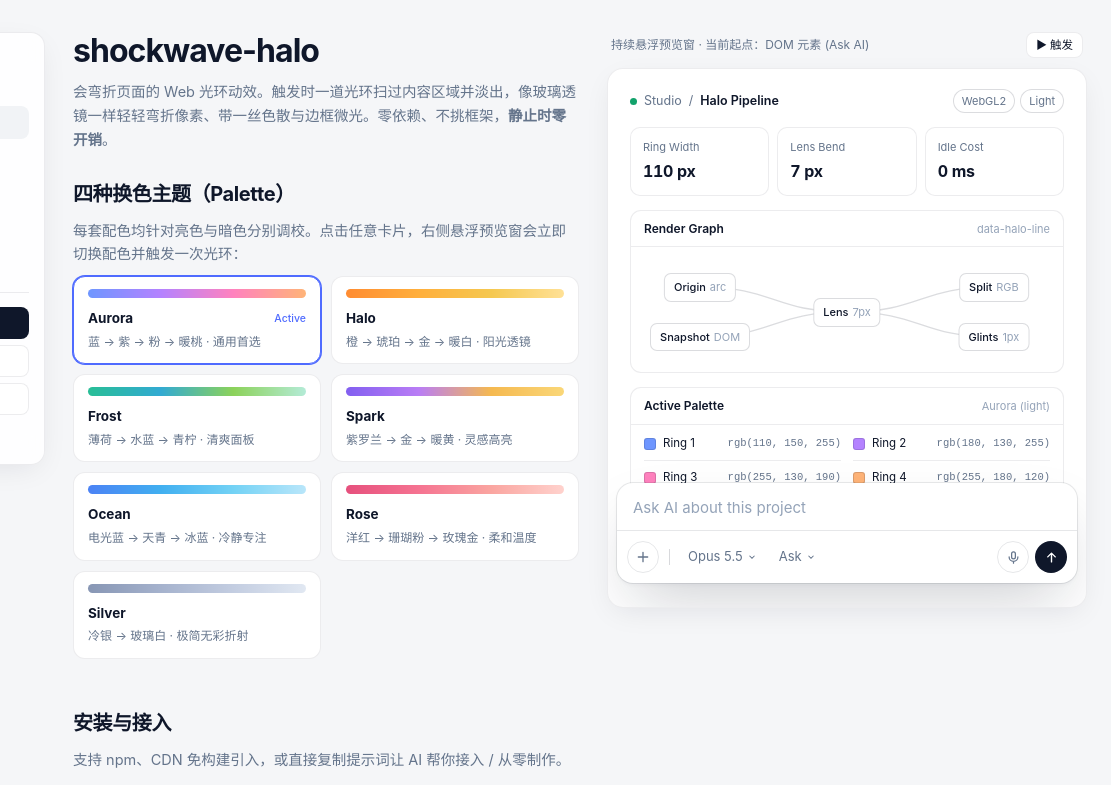
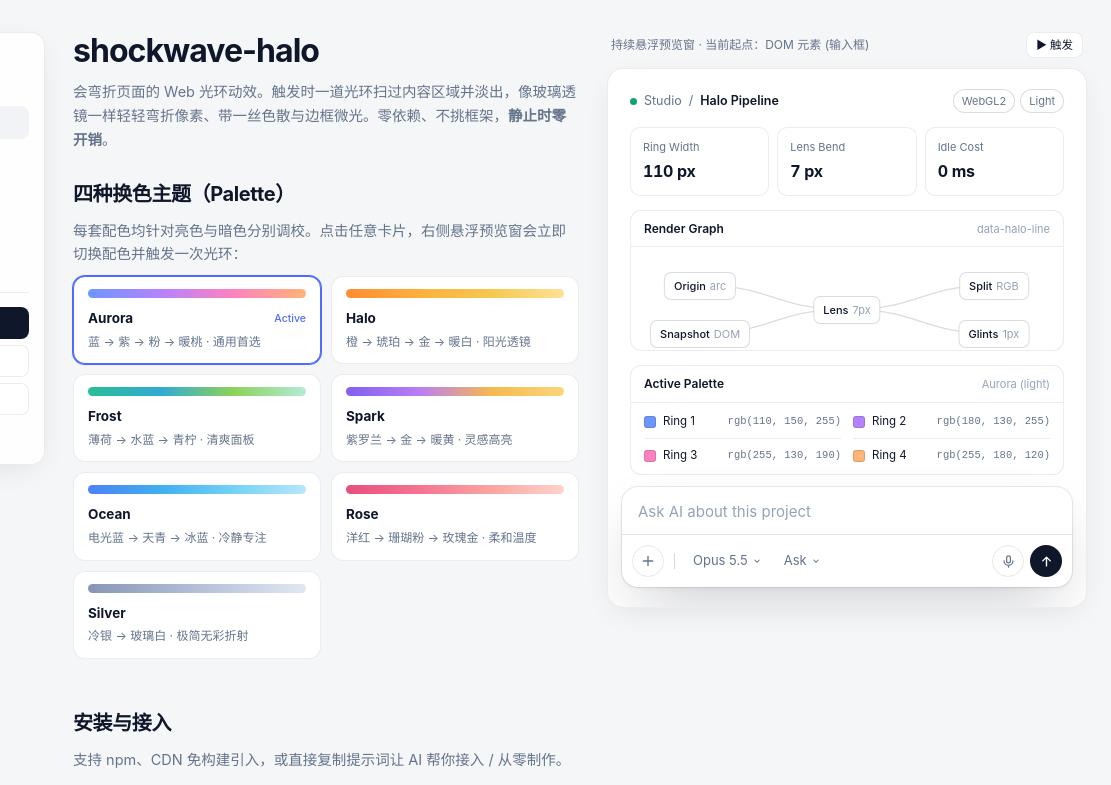
Before and after one commit to amasun/shockwave-halo, a website: page demo/index.html in a window 1280 px wide. Both pictures are taken after a click on the button "▶ 触发光环". Shown: the top 785 px of the page, 169-1280 px from the left. Drawn offline with nearby package versions, Linux system fonts and the light colour scheme.

Commit message:
feat(demo): keep dashboard AI input expanded and trigger halo on send button

```diff
--- a/ai-pill.js
+++ b/ai-pill.js
@@ -54,7 +54,7 @@ const isMac = /Mac|iPhone|iPad/.test(navigator.platform);
 export function createAIPill(container, options = {}) {
   const o = {
     placeholder: 'Ask AI about this project', shortcut: 'k', model: 'Opus 5.5', mode: 'Ask',
-    bottom: 48, zIndex: 10, reducedMotion: 'auto',
+    bottom: 48, zIndex: 10, reducedMotion: 'auto', alwaysOpen: false,
     onTrigger: null, onSubmit: null, onOpen: null, onClose: null, ...options,
   };
   if (!document.getElementById('aip-css')) {
@@ -136,22 +136,30 @@ export function createAIPill(container, options = {}) {
     return true;
   }
   function close() {
-    if (st === 'closed' || st === 'closing') return;
+    if (o.alwaysOpen || st === 'closed' || st === 'closing') return;
     pFrom = p; st = 'closing'; st0 = performance.now();
     focusables.forEach(b => b.tabIndex = -1); pill.tabIndex = 0;
     kick(); o.onClose?.();
   }
-  function trigger() { const opened = open(); o.onTrigger?.({ opened, reduced: reduced() }); }
+  function trigger() {
+    if (o.alwaysOpen) { o.onTrigger?.({ opened: false, reduced: reduced() }); return; }
+    const opened = open(); o.onTrigger?.({ opened, reduced: reduced() });
+  }
+
+  if (o.alwaysOpen) {
+    st = 'open'; p = 1; apply(1, 1);
+    focusables.forEach(b => b.tabIndex = 0); pill.tabIndex = -1;
+  }
 
   const onPillFocus = e => { if (e.isTrusted && st === 'closed') trigger(); };
-  const onInputDown = () => { if (st === 'open') o.onTrigger?.({ opened: false, reduced: reduced() }); };
-  const onDocDown = e => { if (!el.contains(e.target)) close(); };
+  const onInputDown = () => { if (!o.alwaysOpen && st === 'open') o.onTrigger?.({ opened: false, reduced: reduced() }); };
+  const onDocDown = e => { if (!o.alwaysOpen && !el.contains(e.target)) close(); };
   const onKey = e => {
     if (o.shortcut && (e.metaKey || e.ctrlKey) && e.key.toLowerCase() === o.shortcut) {
       e.preventDefault(); if (st === 'closed' || st === 'closing') trigger(); else input.focus();
-    } else if (e.key === 'Escape' && el.contains(document.activeElement)) { close(); pill.focus({ preventScroll: true }); }
+    } else if (e.key === 'Escape' && !o.alwaysOpen && el.contains(document.activeElement)) { close(); pill.focus({ preventScroll: true }); }
   };
-  const onSubmit = e => { e.preventDefault(); const v = input.value.trim(); if (v) { o.onSubmit?.(v); input.value = ''; } };
+  const onSubmit = e => { e.preventDefault(); const v = input.value.trim(); if (v || o.alwaysOpen) { o.onSubmit?.(v); input.value = ''; } };
   pill.addEventListener('click', trigger);
   pill.addEventListener('focus', onPillFocus);
   input.addEventListener('pointerdown', onInputDown);
@@ -163,7 +171,10 @@ export function createAIPill(container, options = {}) {
     el, input,
     open: () => open(), close, trigger,
     /** Snap back to the pill instantly (no animation). */
-    reset() { st = 'closed'; p = 0; apply(0, 1); focusables.forEach(b => b.tabIndex = -1); pill.tabIndex = 0; },
+    reset() {
+      if (o.alwaysOpen) return;
+      st = 'closed'; p = 0; apply(0, 1); focusables.forEach(b => b.tabIndex = -1); pill.tabIndex = 0;
+    },
     get isOpen() { return st === 'open' || st === 'opening'; },
     destroy() {
       cancelAnimationFrame(raf); document.removeEventListener('pointerdown', onDocDown); document.removeEventListener('keydown', onKey); el.remove();
--- a/demo/index.html
+++ b/demo/index.html
@@ -105,8 +105,10 @@
     transition: background-color .35s ease, border-color .35s ease, box-shadow .35s ease;
   }
   .area.point-cursor { cursor: crosshair; }
+  .area .aip { max-width: calc(100% - 28px); }
+  .area .aip-card { width: 100%; }
   .stage-inner {
-    position: absolute; inset: 0; padding: 20px 22px 110px;
+    position: absolute; inset: 0; padding: 20px 22px 132px;
     display: flex; flex-direction: column; gap: 14px;
   }
   .ws-head { display: flex; align-items: center; justify-content: space-between; gap: 8px; }
@@ -430,9 +432,12 @@ const root = document.documentElement, area = $('#area');
 /* 1. Single Unified Floating Preview Window */
 const halo = createShockwaveHalo(area, { exclude: '.aip', onEnd: () => updateMode() });
 const pill = createAIPill(area, {
-  bottom: 24,
-  onTrigger: ({ opened }) => halo.trigger({ origin: pill.el, delay: opened ? 40 : 0 }),
-  onSubmit: text => console.log('ask:', text),
+  bottom: 20,
+  alwaysOpen: true,
+  onSubmit: text => {
+    if (text) console.log('ask:', text);
+    halo.trigger({ origin: pill.el });
+  },
 });
 halo.setOptions({ origin: pill.el });
 
@@ -648,9 +653,9 @@ function syncOriginUI() {
   area.classList.toggle('point-cursor', originMode === 'point');
 
   if (originMode === 'element') {
-    $('#trigger-tip').textContent = '当前为 DOM 元素模式：以右侧预览窗底部的 Ask AI 胶囊为起点，近边自动起弧。';
-    $('#stage-bar-hint').textContent = '持续悬浮预览窗 · 当前起点：DOM 元素 (Ask AI)';
-    $('#trigger-code').textContent = `const halo = createShockwaveHalo(area, { origin: pill.el, exclude: '.aip' });\npill.onTrigger = ({ opened }) => halo.trigger({ delay: opened ? 40 : 0 });`;
+    $('#trigger-tip').textContent = '当前为 DOM 元素模式：以右侧预览窗底部的输入卡片为起点，点击上箭头按钮即可触发光环。';
+    $('#stage-bar-hint').textContent = '持续悬浮预览窗 · 当前起点：DOM 元素 (输入框)';
+    $('#trigger-code').textContent = `const halo = createShockwaveHalo(area, { origin: pill.el, exclude: '.aip' });\npill.onSubmit = () => halo.trigger({ origin: pill.el });`;
   } else if (originMode === 'point') {
     $('#trigger-tip').textContent = '当前为点击坐标模式：直接点击右侧悬浮预览窗内任意位置，从点击处扩散成圆。';
     $('#stage-bar-hint').textContent = '持续悬浮预览窗 · 点击画布任意位置触发';
@@ -711,8 +716,7 @@ syncParams();
 /* Trigger helper for the single unified floating preview */
 function runFloatPreview() {
   if (originMode === 'element') {
-    pill.reset();
-    pill.trigger();
+    halo.trigger({ origin: pill.el });
   } else if (originMode === 'point') {
     const r = area.getBoundingClientRect();
     halo.trigger({ origin: { x: r.left + r.width * 0.5, y: r.top + r.height * 0.45 } });
```
